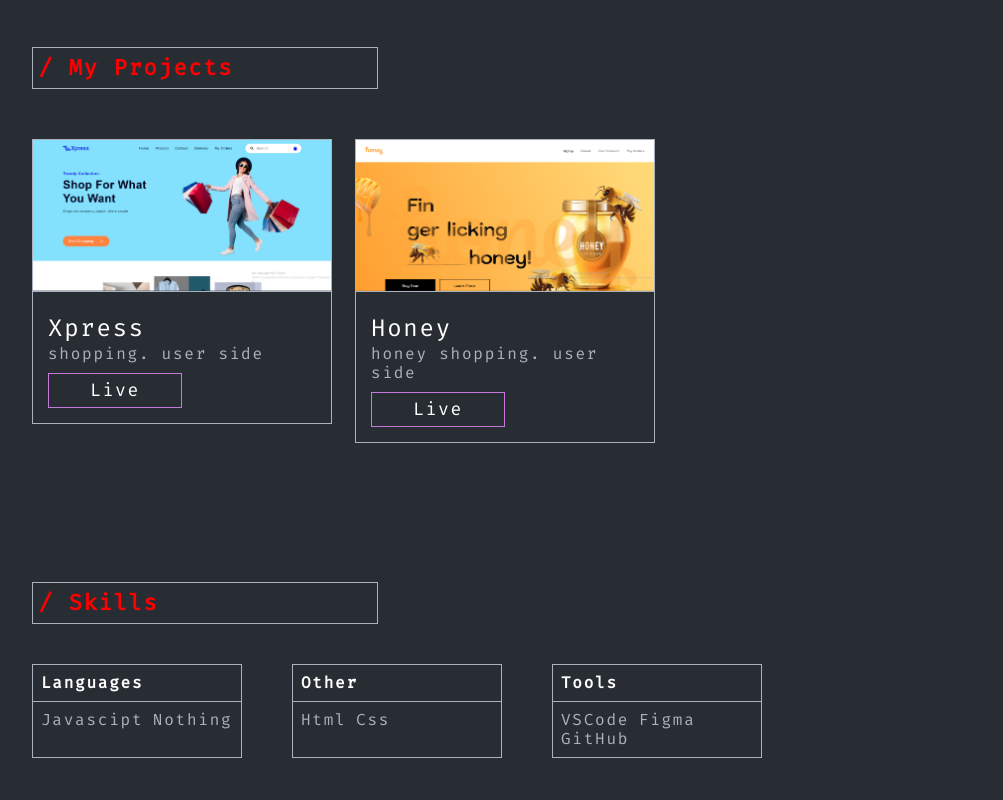
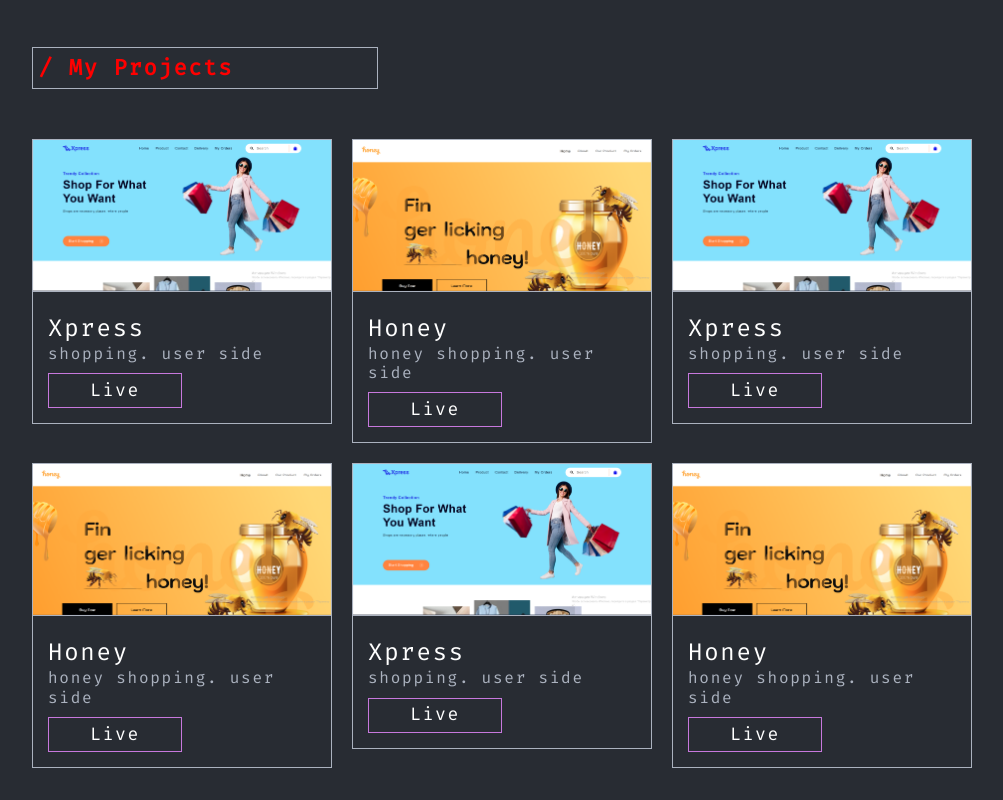
Before and after one commit to for-you-sensei/portfolio, a React (Create React App) app: page / in a window 1280 px wide. Shown: the part 660-1460 px from the top of the page, without its empty margins (32-1035 px from the left). Built offline with nearby package versions, Linux system fonts and the light colour scheme.

Commit message:
fixed projects card

```diff
--- a/src/Components/MyProjectsCard/MyProjectsCard.css
+++ b/src/Components/MyProjectsCard/MyProjectsCard.css
@@ -13,7 +13,8 @@
   display: flex;
   flex-direction: row;
   align-items: flex-start;
-  gap: 2%;
+  flex-wrap: wrap;
+  gap: 20px;
 }
 
 .my-projects-card {
--- a/src/Components/MyProjectsCard/MyProjectsCard.js
+++ b/src/Components/MyProjectsCard/MyProjectsCard.js
@@ -14,6 +14,34 @@ export function MyProjectsCard() {
     },
     {
       id: 1,
+      img: honey,
+      name: "Honey",
+      about: "honey shopping. user side",
+      link: "https://honey-user.netlify.app/",
+    },
+    {
+      id: 2,
+      img: xpress,
+      name: "Xpress",
+      about: "shopping. user side",
+      link: "https://xpress-webstore.netlify.app/",
+    },
+    {
+      id: 3,
+      img: honey,
+      name: "Honey",
+      about: "honey shopping. user side",
+      link: "https://honey-user.netlify.app/",
+    },
+    {
+      id: 4,
+      img: xpress,
+      name: "Xpress",
+      about: "shopping. user side",
+      link: "https://xpress-webstore.netlify.app/",
+    },
+    {
+      id: 5,
       img: honey,
       name: "Honey",
       about: "honey shopping. user side",
```
